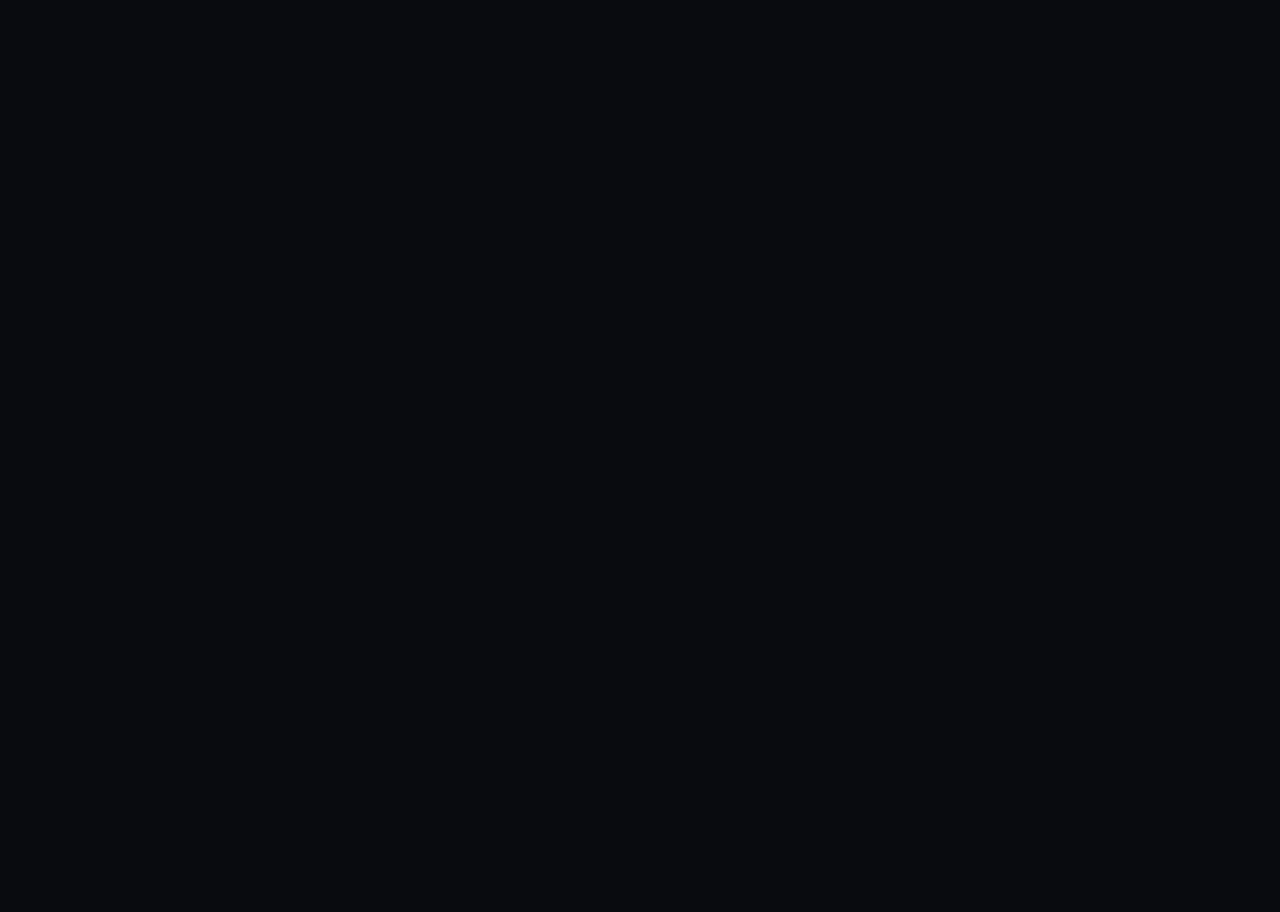
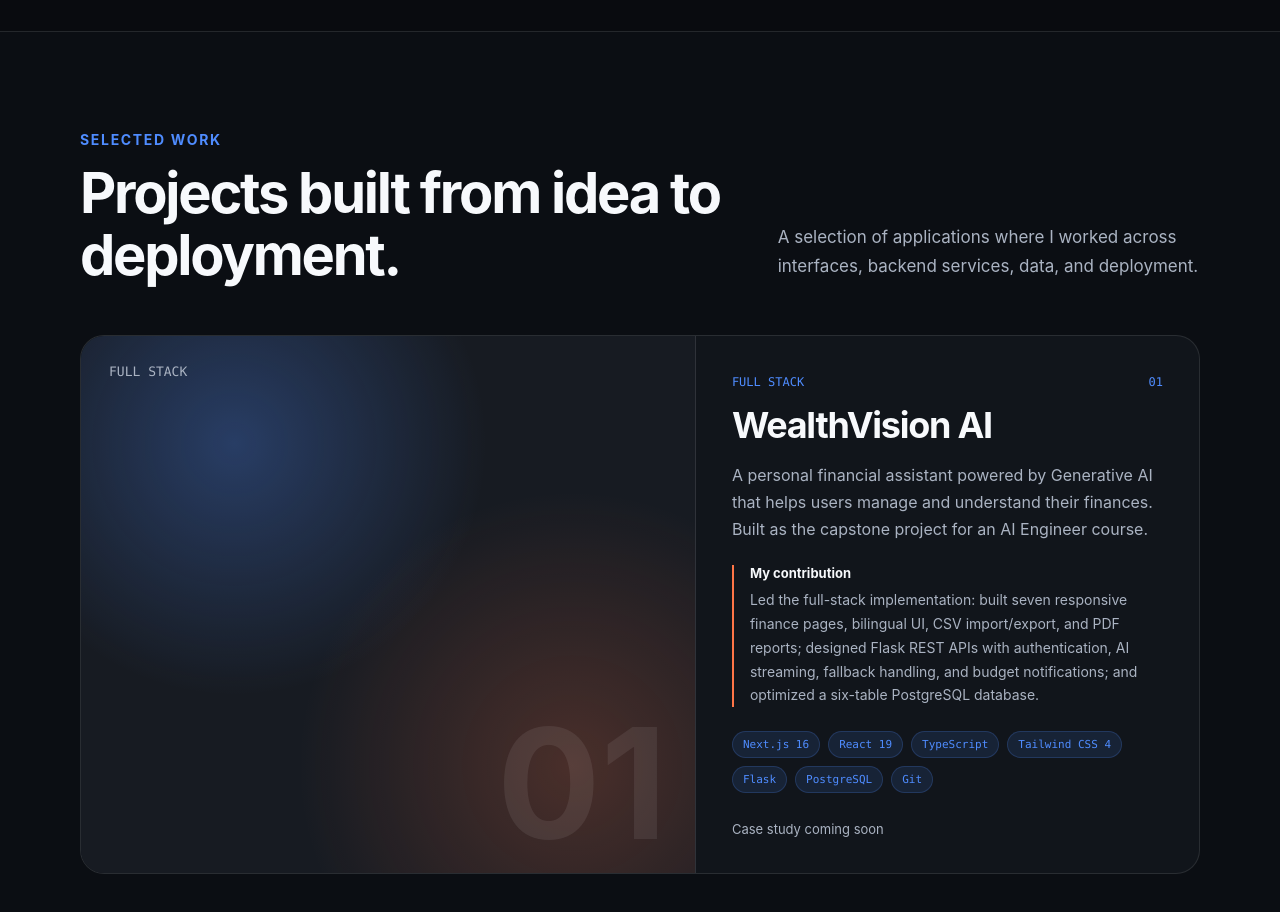
Before and after one commit to ArielDevananda/portfolio, a React (Vite) app: page / in a window 1280 px wide. Shown: the part 980-1892 px from the top of the page. Before the commit the page ends 1011 px from the top, so only its background shows below. Built offline with nearby package versions, Linux system fonts and the light colour scheme.

Commit message:
fear: add filtered projects section

```diff
--- a/src/App.css
+++ b/src/App.css
@@ -422,3 +422,251 @@
     gap: 20px;
   }
 }
+
+.projects-section {
+  scroll-margin-top: 72px;
+  border-top: 1px solid var(--border);
+  background: rgba(17, 21, 27, 0.35);
+}
+
+.projects-header {
+  margin-bottom: 48px;
+  display: grid;
+  grid-template-columns: minmax(0, 1fr) minmax(280px, 0.65fr);
+  align-items: end;
+  gap: 48px;
+}
+
+.projects-header .section-title {
+  max-width: 720px;
+  margin-bottom: 0;
+}
+
+.projects-header .section-description {
+  margin-bottom: 6px;
+}
+
+.projects-grid {
+  display: grid;
+  grid-template-columns: repeat(2, minmax(0, 1fr));
+  gap: 24px;
+}
+
+.project-card {
+  min-width: 0;
+  overflow: hidden;
+  display: flex;
+  flex-direction: column;
+  background: var(--surface);
+  border: 1px solid var(--border);
+  border-radius: var(--radius-lg);
+  transition:
+    transform 200ms ease,
+    border-color 200ms ease,
+    box-shadow 200ms ease;
+}
+
+.project-card:hover {
+  transform: translateY(-4px);
+  border-color: var(--accent-border);
+  box-shadow: var(--shadow);
+}
+
+.project-card-featured {
+  grid-column: 1 / -1;
+  display: grid;
+  grid-template-columns: minmax(0, 1.1fr) minmax(340px, 0.9fr);
+}
+
+.project-visual {
+  min-height: 260px;
+  overflow: hidden;
+  background: var(--code-bg);
+  border-bottom: 1px solid var(--border);
+}
+
+.project-card-featured .project-visual {
+  min-height: 440px;
+  border-right: 1px solid var(--border);
+  border-bottom: 0;
+}
+
+.project-visual img {
+  width: 100%;
+  height: 100%;
+  object-fit: cover;
+  transition: transform 400ms ease;
+}
+
+.project-card:hover .project-visual img {
+  transform: scale(1.025);
+}
+
+.project-placeholder {
+  width: 100%;
+  height: 100%;
+  min-height: inherit;
+  padding: 28px;
+  display: flex;
+  flex-direction: column;
+  justify-content: space-between;
+  background:
+    radial-gradient(
+      circle at 25% 20%,
+      rgba(79, 140, 255, 0.3),
+      transparent 40%
+    ),
+    radial-gradient(
+      circle at 80% 80%,
+      rgba(255, 117, 71, 0.22),
+      transparent 42%
+    ),
+    var(--code-bg);
+}
+
+.project-placeholder span {
+  color: var(--text);
+  font-family: var(--mono);
+  font-size: 0.8125rem;
+  text-transform: uppercase;
+}
+
+.project-placeholder strong {
+  align-self: flex-end;
+  color: rgba(255, 255, 255, 0.08);
+  font-size: clamp(5rem, 12vw, 10rem);
+  line-height: 0.8;
+}
+
+.project-content {
+  min-width: 0;
+  padding: clamp(24px, 4vw, 36px);
+  display: flex;
+  flex-direction: column;
+}
+
+.project-heading {
+  margin-bottom: 14px;
+  display: flex;
+  align-items: center;
+  justify-content: space-between;
+  gap: 20px;
+}
+
+.project-category,
+.project-number {
+  margin: 0;
+  color: var(--accent);
+  font-family: var(--mono);
+  font-size: 0.75rem;
+  text-transform: uppercase;
+}
+
+.project-card h3 {
+  margin-bottom: 16px;
+  font-size: clamp(1.5rem, 3vw, 2.25rem);
+  letter-spacing: -0.035em;
+}
+
+.project-description {
+  margin-bottom: 22px;
+  color: var(--text);
+}
+
+.project-contribution {
+  margin-bottom: 24px;
+  padding-left: 16px;
+  border-left: 2px solid var(--orange);
+}
+
+.project-contribution strong {
+  display: block;
+  margin-bottom: 7px;
+  color: var(--text-h);
+  font-size: 0.8125rem;
+}
+
+.project-contribution p {
+  margin: 0;
+  color: var(--text);
+  font-size: 0.875rem;
+}
+
+.technology-list {
+  margin: 0 0 28px;
+  padding: 0;
+  display: flex;
+  flex-wrap: wrap;
+  gap: 8px;
+  list-style: none;
+}
+
+.technology-list li {
+  padding: 6px 10px;
+  color: var(--accent);
+  background: var(--accent-bg);
+  border: 1px solid rgba(79, 140, 255, 0.2);
+  border-radius: 999px;
+  font-family: var(--mono);
+  font-size: 0.6875rem;
+}
+
+.project-links {
+  margin-top: auto;
+  display: flex;
+  flex-wrap: wrap;
+  align-items: center;
+  gap: 18px;
+}
+
+.project-links a {
+  display: inline-flex;
+  align-items: center;
+  gap: 7px;
+  color: var(--text-h);
+  font-size: 0.875rem;
+  font-weight: 700;
+  text-decoration: none;
+}
+
+.project-links a:hover {
+  color: var(--accent);
+}
+
+.project-link-unavailable {
+  color: var(--text);
+  font-size: 0.8125rem;
+}
+
+@media (max-width: 850px) {
+  .projects-header {
+    grid-template-columns: 1fr;
+    gap: 20px;
+  }
+
+  .projects-grid {
+    grid-template-columns: 1fr;
+  }
+
+  .project-card-featured {
+    display: flex;
+    grid-column: auto;
+  }
+
+  .project-card-featured .project-visual {
+    min-height: 300px;
+    border-right: 0;
+    border-bottom: 1px solid var(--border);
+  }
+}
+
+@media (max-width: 560px) {
+  .projects-header {
+    margin-bottom: 32px;
+  }
+
+  .project-visual,
+  .project-card-featured .project-visual {
+    min-height: 230px;
+  }
+}
--- a/src/App.tsx
+++ b/src/App.tsx
@@ -1,5 +1,6 @@
 import { Navbar } from './components/Navbar'
 import { Hero } from './sections/Hero'
+import { Projects } from './sections/Projects'
 import './App.css'
 
 function App() {
@@ -13,6 +14,7 @@ function App() {
 
       <main id="main-content">
         <Hero />
+        <Projects />
       </main>
     </div>
   )
--- /dev/null
+++ b/src/components/ProjectCard.tsx
@@ -0,0 +1,86 @@
+import type { Project } from '../data/projects'
+
+type ProjectCardProps = {
+  project: Project
+  index: number
+}
+
+export function ProjectCard({ project, index }: ProjectCardProps) {
+  const projectNumber = String(index + 1).padStart(2, '0')
+  const hasProjectLink = project.githubUrl || project.liveUrl
+
+  return (
+    <article
+      className={`project-card ${
+        project.featured ? 'project-card-featured' : ''
+      }`}
+    >
+      <div className="project-visual">
+        {project.imagePath ? (
+          <img
+            src={project.imagePath}
+            alt={`${project.title} interface preview`}
+            loading="lazy"
+          />
+        ) : (
+          <div className="project-placeholder" aria-hidden="true">
+            <span>{project.category}</span>
+            <strong>{projectNumber}</strong>
+          </div>
+        )}
+      </div>
+
+      <div className="project-content">
+        <div className="project-heading">
+          <p className="project-category">{project.category}</p>
+          <span className="project-number">{projectNumber}</span>
+        </div>
+
+        <h3>{project.title}</h3>
+
+        <p className="project-description">{project.description}</p>
+
+        <div className="project-contribution">
+          <strong>My contribution</strong>
+          <p>{project.contribution}</p>
+        </div>
+
+        <ul className="technology-list" aria-label="Technologies used">
+          {project.technologies.map((technology) => (
+            <li key={technology}>{technology}</li>
+          ))}
+        </ul>
+
+        <div className="project-links">
+          {project.githubUrl && (
+            <a
+              href={project.githubUrl}
+              target="_blank"
+              rel="noreferrer"
+            >
+              Source code
+              <span aria-hidden="true">&nearr;</span>
+            </a>
+          )}
+
+          {project.liveUrl && (
+            <a
+              href={project.liveUrl}
+              target="_blank"
+              rel="noreferrer"
+            >
+              Live demo
+              <span aria-hidden="true">&nearr;</span>
+            </a>
+          )}
+
+          {!hasProjectLink && (
+            <span className="project-link-unavailable">
+              Case study coming soon
+            </span>
+          )}
+        </div>
+      </div>
+    </article>
+  )
+}
--- /dev/null
+++ b/src/data/projects.ts
@@ -0,0 +1,62 @@
+export type ProjectCategory = 'Full Stack' | 'Frontend' | 'Backend'
+
+export type Project = {
+  id: string
+  title: string
+  category: ProjectCategory
+  description: string
+  contribution: string
+  technologies: string[]
+  imagePath?: string
+  githubUrl?: string
+  liveUrl?: string
+  featured: boolean
+  published: boolean
+}
+
+export const projects: Project[] = [
+  {
+    id: 'wealthvision-ai',
+    title: 'WealthVision AI',
+    category: 'Full Stack',
+    description:
+      'A personal financial assistant powered by Generative AI that helps users manage and understand their finances. Built as the capstone project for an AI Engineer course.',
+    contribution:
+      'Led the full-stack implementation: built seven responsive finance pages, bilingual UI, CSV import/export, and PDF reports; designed Flask REST APIs with authentication, AI streaming, fallback handling, and budget notifications; and optimized a six-table PostgreSQL database.',
+    technologies: [
+      'Next.js 16',
+      'React 19',
+      'TypeScript',
+      'Tailwind CSS 4',
+      'Flask',
+      'PostgreSQL',
+      'Git',
+    ],
+    featured: true,
+    published: true,
+  },
+  {
+    id: 'habit-tracker',
+    title: 'Habit Tracker',
+    category: 'Full Stack',
+    description:
+      'Jelaskan tujuan aplikasi dan manfaat utamanya bagi pengguna.',
+    contribution:
+      'Jelaskan tanggung jawab dan keputusan teknis yang Anda kerjakan.',
+    technologies: ['React', 'JavaScript', 'Express', 'MySQL'],
+    featured: false,
+    published: false,
+  },
+  {
+    id: 'project-three',
+    title: 'Nama Proyek Ketiga',
+    category: 'Frontend',
+    description:
+      'Jelaskan pengalaman pengguna atau masalah antarmuka yang diselesaikan.',
+    contribution:
+      'Jelaskan bagian UI, integrasi API, accessibility, atau testing yang Anda kerjakan.',
+    technologies: ['React', 'TypeScript', 'CSS'],
+    featured: false,
+    published: false,
+  },
+]
--- /dev/null
+++ b/src/sections/Projects.tsx
@@ -0,0 +1,46 @@
+import { ProjectCard } from '../components/ProjectCard'
+import { projects } from '../data/projects'
+
+export function Projects() {
+  const publishedProjects = projects.filter(
+    (project) => project.published,
+  )
+
+  if (publishedProjects.length === 0) {
+    return null
+  }
+
+  return (
+    <section
+      className="section projects-section"
+      id="projects"
+      aria-labelledby="projects-title"
+    >
+      <div className="container">
+        <header className="projects-header">
+          <div>
+            <p className="eyebrow">Selected work</p>
+            <h2 className="section-title" id="projects-title">
+              Projects built from idea to deployment.
+            </h2>
+          </div>
+
+          <p className="section-description">
+            A selection of applications where I worked across interfaces,
+            backend services, data, and deployment.
+          </p>
+        </header>
+
+        <div className="projects-grid">
+          {publishedProjects.map((project, index) => (
+            <ProjectCard
+              key={project.id}
+              project={project}
+              index={index}
+            />
+          ))}
+        </div>
+      </div>
+    </section>
+  )
+}
```
